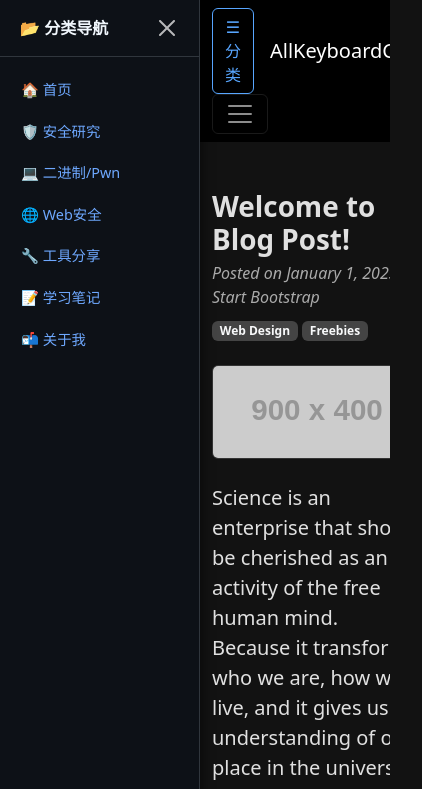
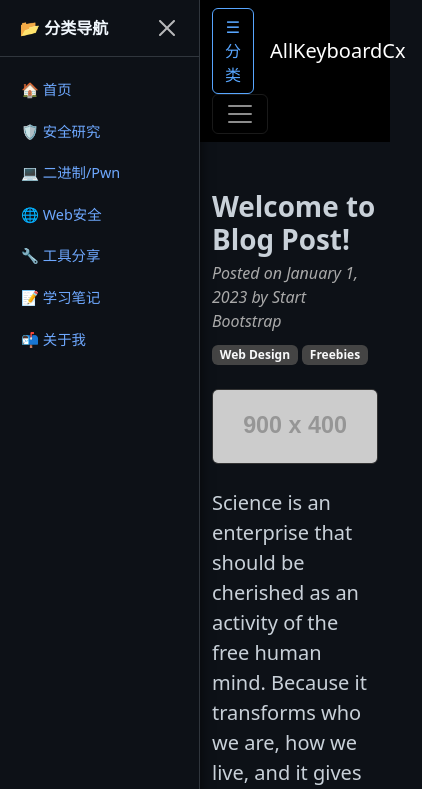
Before and after one commit to AllKeyboardCx/allkeyboardcx.github.io, a plain HTML site: page index.html in a window 390 px wide. Both pictures are taken after a click on the button "☰ 分类". Shown: the top 789 px of the page, 422 px wide, since content can reach past the window. Drawn offline with nearby package versions, Linux system fonts and the light colour scheme; placeholder pictures from the web are drawn by us.

Commit message:
refactor: 重构侧边栏布局与样式逻辑
1. 移除冗余的page-wrapper容器并调整DOM结构
2. 将页面基础样式迁移到body选择器
3. 调整侧边栏开关的控制逻辑，改为直接操作main-content
4. 清理无用的注释和空事件监听

```diff
--- a/css/sidebar.css
+++ b/css/sidebar.css
@@ -1,24 +1,11 @@
-/* ===== 侧边栏样式 ===== */
-
-/* 整个页面容器 */
-#page-wrapper {
-    display: flex;
-    min-height: 100vh;
+body {
+    background-color: #0d1117;
+    color: #c9d1d9;
+    margin: 0;
+    padding: 0;
     overflow-x: hidden;
 }
 
-/* 主内容区域 - 响应侧边栏打开/关闭 */
-#main-content {
-    flex: 1;
-    transition: margin-left 0.35s ease-in-out;
-}
-
-/* 当侧边栏打开时，主内容向右移动 */
-#page-wrapper.sidebar-open #main-content {
-    margin-left: 280px;
-}
-
-/* ===== 侧边栏本身 ===== */
 #sidebar {
     position: fixed;
     top: 0;
@@ -37,12 +24,10 @@
     box-shadow: 2px 0 10px rgba(0, 0, 0, 0.5);
 }
 
-/* 侧边栏打开时移回原位 */
 #sidebar.open {
     transform: translateX(0);
 }
 
-/* ===== 侧边栏头部 ===== */
 .sidebar-header {
     display: flex;
     justify-content: space-between;
@@ -67,7 +52,6 @@
     opacity: 1;
 }
 
-/* ===== 侧边栏导航列表 ===== */
 .sidebar-nav {
     list-style: none;
     padding: 12px 0;
@@ -99,7 +83,6 @@
     background-color: #1c2128;
 }
 
-/* ===== 侧边栏底部 ===== */
 .sidebar-footer {
     padding: 16px 24px;
     border-top: 1px solid #30363d;
@@ -109,7 +92,15 @@
     flex-shrink: 0;
 }
 
-/* ===== 打开侧边栏的按钮 (在导航栏中) ===== */
+#main-content {
+    min-height: 100vh;
+    transition: margin-left 0.35s ease-in-out;
+}
+
+#main-content.sidebar-open {
+    margin-left: 280px;
+}
+
 #open-sidebar-btn {
     border-color: #58a6ff;
     color: #58a6ff;
@@ -120,14 +111,13 @@
     color: #0d1117;
 }
 
-/* ===== 移动端适配 ===== */
 @media (max-width: 768px) {
     #sidebar {
         width: 240px;
         transform: translateX(-240px);
     }
 
-    #page-wrapper.sidebar-open #main-content {
+    #main-content.sidebar-open {
         margin-left: 240px;
     }
 
@@ -140,9 +130,8 @@
     }
 }
 
-/* 当页面宽度很小时，防止内容被截断 */
 @media (max-width: 480px) {
-    #page-wrapper.sidebar-open #main-content {
+    #main-content.sidebar-open {
         margin-left: 200px;
     }
     #sidebar {
--- a/index.html
+++ b/index.html
@@ -14,9 +14,6 @@
     <link href="css/sidebar.css" rel="stylesheet" />
 </head>
 <body>
-
-    <!-- 整个页面容器，用于整体移动 -->
-    <div id="page-wrapper">
 
         <!-- 侧边栏 (默认隐藏，在屏幕左侧外) -->
         <div id="sidebar">
@@ -43,7 +40,7 @@
 
             <!-- 顶部导航栏 (增加了侧边栏开关按钮) -->
             <nav class="navbar navbar-expand-lg navbar-dark bg-black">
-                <div class="container">
+                <div class="container-fluid">
                     <!-- 左侧：侧边栏开关 + 品牌 -->
                     <div class="d-flex align-items-center">
                         <button id="open-sidebar-btn" class="btn btn-outline-light me-3" aria-label="打开分类侧边栏">
@@ -133,7 +130,6 @@
             </footer>
 
         </div> <!-- /main-content -->
-    </div> <!-- /page-wrapper -->
 
     <!-- Bootstrap core JS -->
     <script src="https://cdn.jsdelivr.net/npm/bootstrap@5.2.3/dist/js/bootstrap.bundle.min.js"></script>
--- a/js/sidebar.js
+++ b/js/sidebar.js
@@ -1,32 +1,27 @@
-// ===== 侧边栏交互控制 =====
 (function() {
     'use strict';
 
-    const pageWrapper = document.getElementById('page-wrapper');
     const sidebar = document.getElementById('sidebar');
+    const mainContent = document.getElementById('main-content');
     const openBtn = document.getElementById('open-sidebar-btn');
     const closeBtn = document.getElementById('close-sidebar-btn');
 
-    // 打开侧边栏
     function openSidebar() {
-        if (pageWrapper && sidebar) {
-            pageWrapper.classList.add('sidebar-open');
+        if (sidebar && mainContent) {
             sidebar.classList.add('open');
-            // 可选：在打开时禁止body滚动（防止背景滚动）
+            mainContent.classList.add('sidebar-open');
             document.body.style.overflow = 'hidden';
         }
     }
 
-    // 关闭侧边栏
     function closeSidebar() {
-        if (pageWrapper && sidebar) {
-            pageWrapper.classList.remove('sidebar-open');
+        if (sidebar && mainContent) {
             sidebar.classList.remove('open');
+            mainContent.classList.remove('sidebar-open');
             document.body.style.overflow = '';
         }
     }
 
-    // 点击打开按钮
     if (openBtn) {
         openBtn.addEventListener('click', function(e) {
             e.stopPropagation();
@@ -34,7 +29,6 @@
         });
     }
 
-    // 点击关闭按钮
     if (closeBtn) {
         closeBtn.addEventListener('click', function(e) {
             e.stopPropagation();
@@ -42,12 +36,9 @@
         });
     }
 
-    // 点击侧边栏外部区域（即主内容区域）关闭侧边栏
-    if (pageWrapper) {
-        pageWrapper.addEventListener('click', function(e) {
-            // 如果点击的是主内容区域（且侧边栏是打开状态）
+    if (mainContent) {
+        mainContent.addEventListener('click', function(e) {
             if (sidebar && sidebar.classList.contains('open')) {
-                // 检查点击事件的目标是否在侧边栏内部
                 if (!sidebar.contains(e.target)) {
                     closeSidebar();
                 }
@@ -55,17 +46,10 @@
         });
     }
 
-    // 按 ESC 键关闭侧边栏
     document.addEventListener('keydown', function(e) {
         if (e.key === 'Escape' && sidebar && sidebar.classList.contains('open')) {
             closeSidebar();
         }
     });
 
-    // 窗口尺寸变化时，如果侧边栏是打开状态，确保显示正常
-    window.addEventListener('resize', function() {
-        // 如果宽度大于768px且侧边栏是打开状态，保持打开
-        // 但不需要额外操作，因为CSS transition会自动适配
-    });
-
 })();
```
